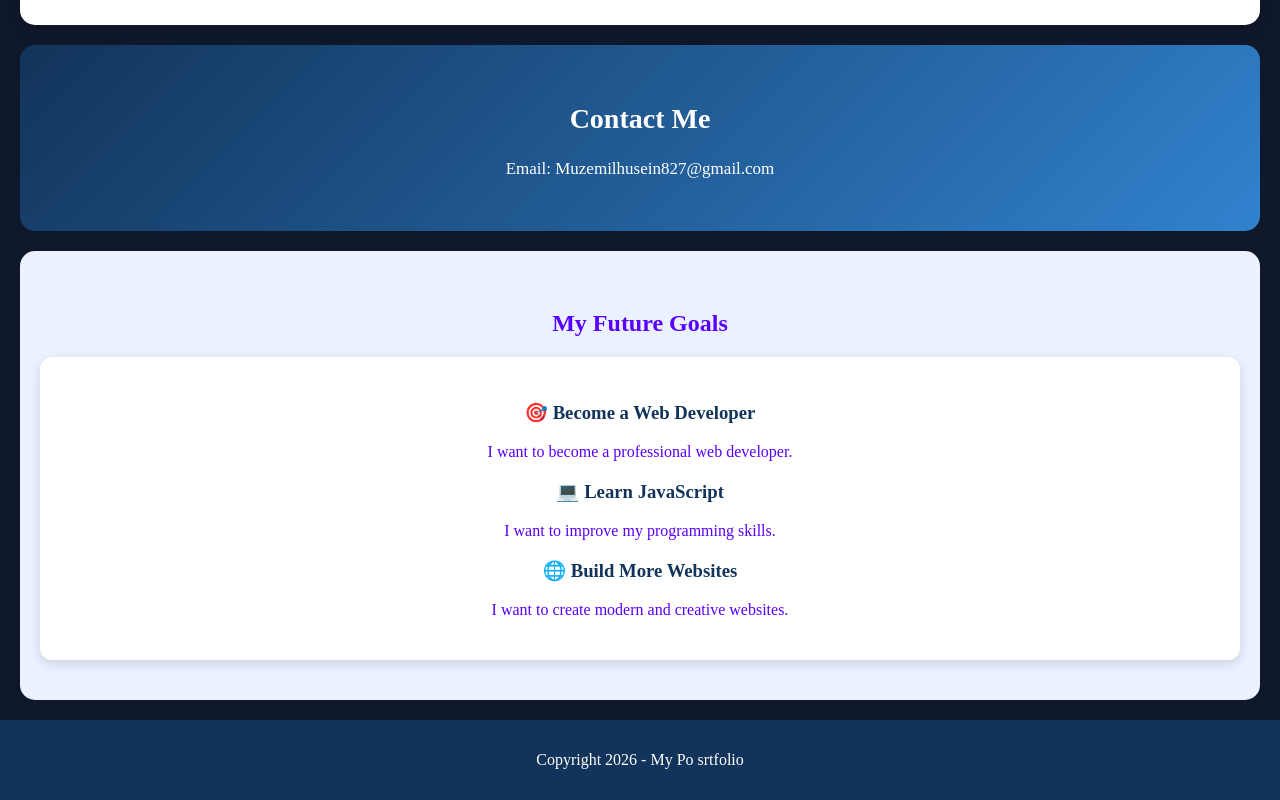
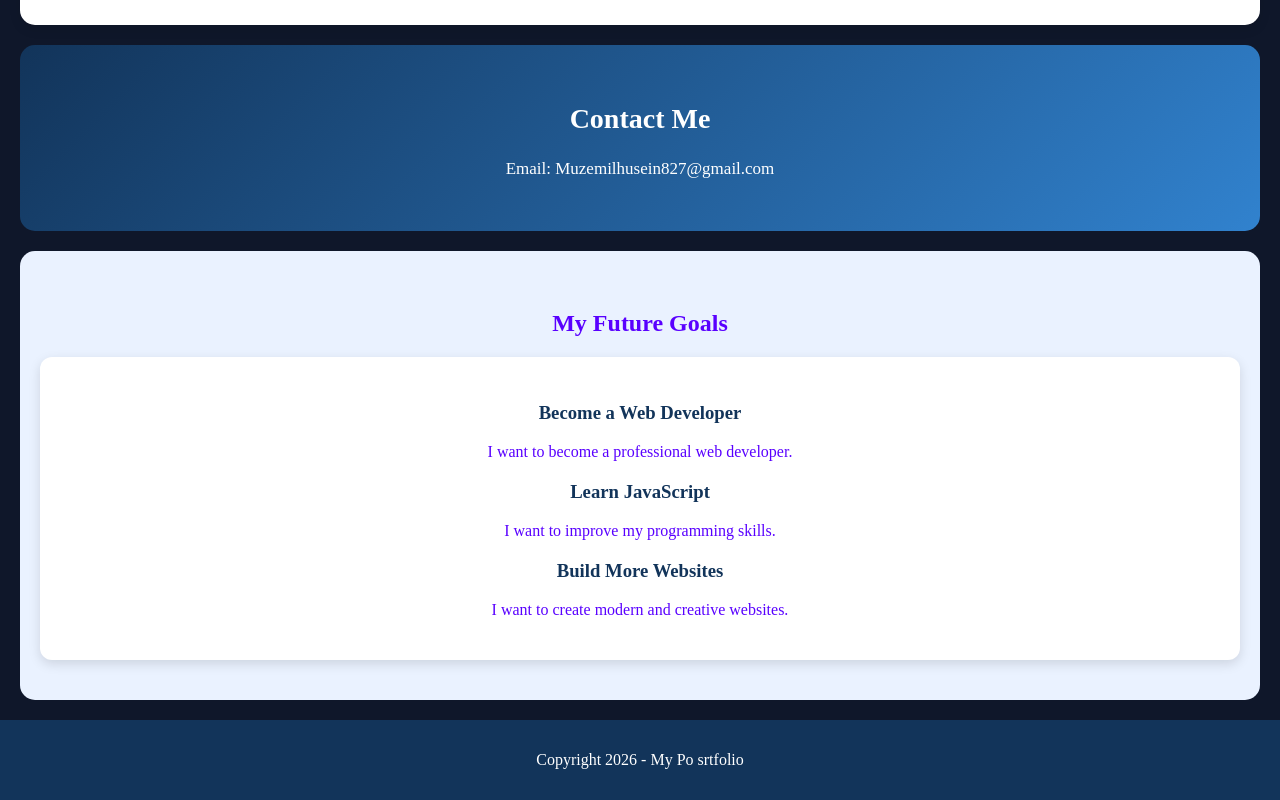
Before and after one commit to Nebil40/portifolio, a plain HTML site: page index.html in a window 1280 px wide. Shown: the part 1749-2549 px from the top of the page. Drawn offline with Linux system fonts and the light colour scheme; a script that the page names is missing.

Commit message:
update about me section

```diff
--- a/index.html
+++ b/index.html
@@ -17,7 +17,7 @@
   </ul>
   </nav>
 
-  <section id="home" claa="hi">
+  <section id="Home" claa="hi">
     <h1>Hello I'M,</h1>
     <h2> muzemil husien</h2>
   </section>
@@ -107,13 +107,13 @@
 
     <div class="goal-card">
 
-        <h3>🎯 Become a Web Developer</h3>
+        <h3> Become a Web Developer</h3>
         <p>I want to become a professional web developer.</p>
 
-        <h3>💻 Learn JavaScript</h3>
+        <h3> Learn JavaScript</h3>
         <p>I want to improve my programming skills.</p>
 
-        <h3>🌐 Build More Websites</h3>
+        <h3> Build More Websites</h3>
         <p>I want to create modern and creative websites.</p>
 
     </div>
```
